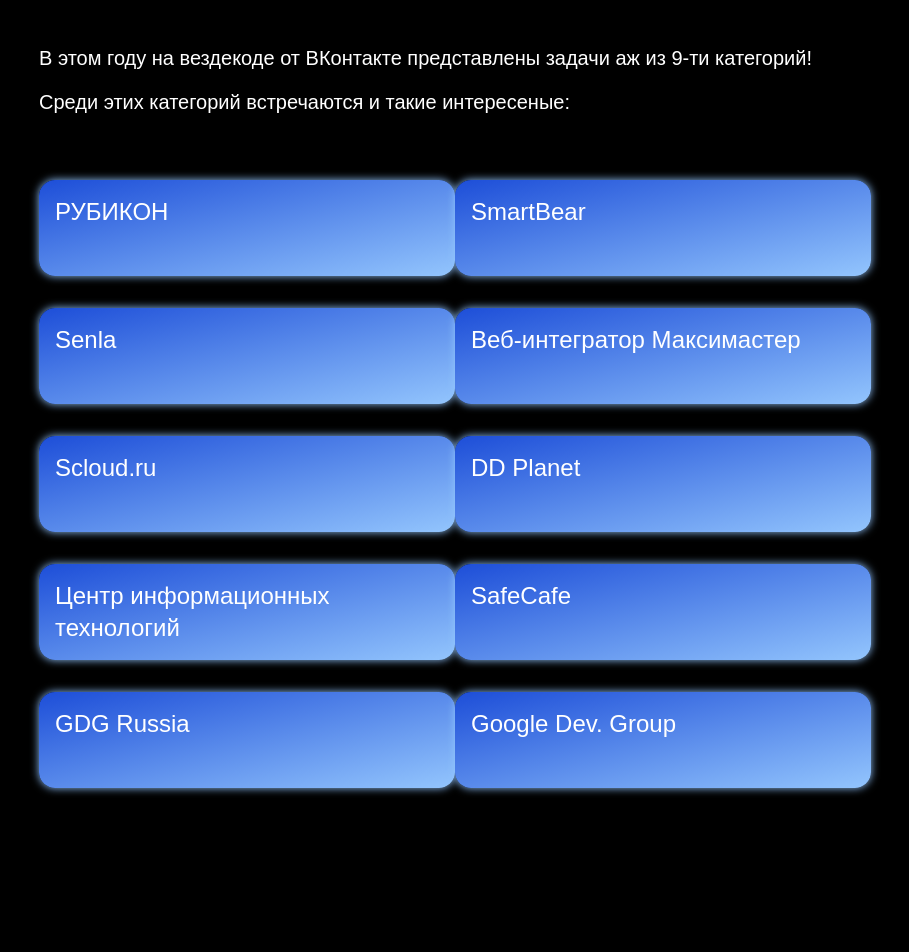
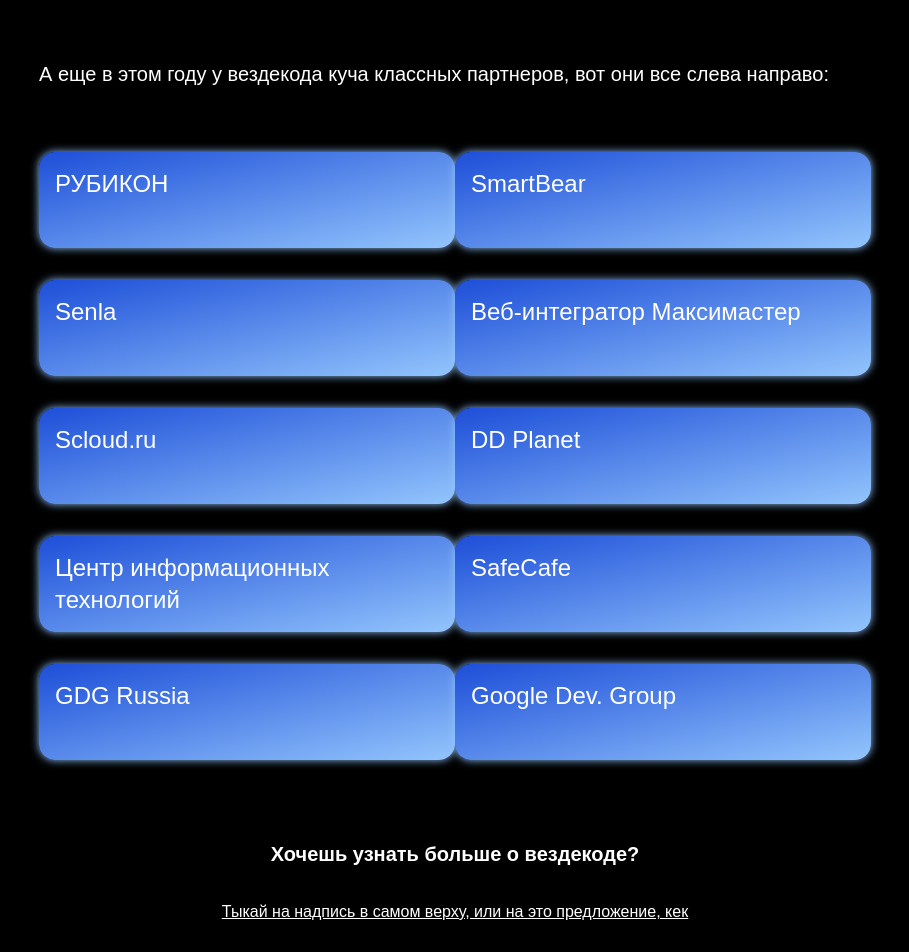
Before and after one commit to talkenson/vezdekod-21-miniapps, a React (Create React App) app: page / in a window 1280 px wide. Shown: the part 700-1652 px from the top of the page, without its empty margins (185-1094 px from the left). Before the commit the page ends 1552 px from the top, so only its background shows below. Built offline with nearby package versions, Linux system fonts and the light colour scheme.

Commit message:
Finalaizing

```diff
--- a/package.json
+++ b/package.json
@@ -46,6 +46,7 @@
   },
   "devDependencies": {
     "@tailwindcss/postcss7-compat": "^2.1.2",
+    "@types/react-router-dom": "^5.1.7",
     "autoprefixer": "^9.8.6",
     "postcss": "^7.0.35",
     "prettier": "^2.2.1",
--- a/public/index.html
+++ b/public/index.html
@@ -3,12 +3,14 @@
   <head>
     <meta charset="utf-8" />
     <link rel="icon" href="%PUBLIC_URL%/favicon.ico" />
-    <meta name="viewport" content="width=device-width, initial-scale=1" />
+    <meta name="viewport" content="width=device-width, initial-scale=0.85" />
+    <!-- Chrome, Firefox OS and Opera -->
     <meta name="theme-color" content="#000000" />
-    <meta
-      name="description"
-      content="Web site created using create-react-app"
-    />
+    <!-- Windows Phone -->
+    <meta name="msapplication-navbutton-color" content="#000000" />
+    <!-- iOS Safari -->
+    <meta name="apple-mobile-web-app-status-bar-style" content="#000000" />
+    <meta name="description" content="VK Vezdekod competition landing" />
     <link rel="apple-touch-icon" href="%PUBLIC_URL%/logo192.png" />
     <!--
       manifest.json provides metadata used when your web app is installed on a
@@ -24,10 +26,10 @@
       work correctly both with client-side routing and a non-root public URL.
       Learn how to configure a non-root public URL by running `npm run build`.
     -->
-    <title>React App</title>
+    <title>Vezdekod</title>
   </head>
   <body>
-    <noscript>You need to enable JavaScript to run this app.</noscript>
+    <noscript>You probably need to enable JavaScript to run this app.</noscript>
     <div id="root"></div>
     <!--
       This HTML file is a template.
--- a/src/App.css
+++ b/src/App.css
@@ -9,9 +9,10 @@
     transform: translate(-2rem);
 }
 
-.description {
+.content {
     width: fit-content;
 }
+
 
 .vk-logo {
     transform: translate(10rem, 0.25rem);
--- a/src/App.tsx
+++ b/src/App.tsx
@@ -2,51 +2,62 @@
 import './App.css'
 import vk_logo from './assets/svg/vk_light.svg'
 import Card from './components/Card/Card'
+import { useHistory } from 'react-router-dom'
 
-function App() {
+const App = () => {
   return (
     <div className="mx-auto text-center App">
-      <div className="relative mx-auto mt-16 mb-16 flex flex-col justify-center items-center select-none">
+      <a href={'https://vk.com/vezdekod'}>
+        <div className="relative mx-auto mt-16 mb-16 flex flex-col justify-center items-center select-none cursor-pointer">
           <div className="vezdekod-text text-white z-30 text-6xl font-medium font-light">
             вездекод
           </div>
           <div className="z-10 underliner" />
           <img src={vk_logo} className="absolute vk-logo z-30" />
         </div>
+      </a>
+      <div className="content mx-auto w-full max-w-lg lg:max-w-5xl">
         <div className="description text-white text-left mx-auto text-xl px-6">
           <p className="font-medium">
-          В этом году на <code>Вездекоде</code> от ВКонтакте представлены задачи
-          аж из 9-ти категорий!
+            В этом году на <code>Вездекоде</code> от ВКонтакте представлены
+            задачи аж из 9-ти категорий!
           </p>
           <p className="font-normal mt-4">
             Среди этих категорий встречаются такие особо интересеные как:
           </p>
-        <div className="grid grid-cols-1 lg:grid-cols-2 mt-12 mb-12">
+          <div className="w-full w-4 grid grid-cols-1 lg:grid-cols-2 mt-12 mb-12">
             {[
               'VK Mini Apps',
               'Мобильная разработка',
               'Робототехника',
               'Информационная безопасность',
             ].map((v, i) => (
-            <Card title={v} number={i} />
+              <Card title={v} number={i} key={i} />
+            ))}
+          </div>
+          <p className="font-medium mt-16">
+            А еще в этом году у <code>Вездекода</code> куча классных партнеров,
+            вот они все слева направо:
+          </p>
+          <div className="w-full w-4 grid grid-cols-1 lg:grid-cols-2 mt-12 mb-12">
+            {'РУБИКОН, SmartBear, Senla, Веб-интегратор Максимастер, Scloud.ru, DD Planet, Центр информационных технологий, SafeCafe, GDG Russia, Google Dev. Group'
+              .split(',')
+              .map((v, i) => (
+                <Card title={v} number={2} variant={'mini'} key={i} />
               ))}
           </div>
         </div>
-      <div className="description text-white text-left mx-auto text-xl px-6">
-        <p className="font-medium">
-          В этом году на <code>Вездекоде</code> от ВКонтакте представлены задачи
-          аж из 9-ти категорий!
+        <p className="mt-16 text-xl font-bold">
+          Хочешь узнать больше о вездекоде?
         </p>
-        <p className="font-normal mt-4">
-          Среди этих категорий встречаются и такие интересеные:
+        <p className="font-medium mt-4 mb-16 p-4 underline">
+          <a href={'https://vk.com/vezdekod'}>
+            Тыкай на надпись в самом верху, или на это предложение, кек
+          </a>
         </p>
-        <div className="grid grid-cols-1 lg:grid-cols-2 mt-12 mb-12">
-          {'РУБИКОН, SmartBear, Senla, Веб-интегратор Максимастер, Scloud.ru, DD Planet, Центр информационных технологий, SafeCafe, GDG Russia, Google Dev. Group'
-            .split(',')
-            .map((v) => (
-              <Card title={v} number={2} variant={'mini'} />
-            ))}
-        </div>
+        <p className="font-light mt-4 mb-8">
+          <a href={'https://github.com/talkiiing'}>/talkiiing, 2021</a>
+        </p>
       </div>
     </div>
   )
--- a/src/components/Card/Card.tsx
+++ b/src/components/Card/Card.tsx
@@ -13,20 +13,11 @@
   number: number
   variant?: string
 }) => {
-  const [style, setStyle] = useState('')
-
-  useEffect(() => {
-    setStyle(styles[vals[number]])
-  }, [])
-
-  useEffect(() => {
-    console.log(style)
-  }, [style])
 
   return (
     <div
       className={`relative m-4 mx-auto rounded-2xl card bg-gradient-to-tl
-      cursor-pointer select-none hover:shadow ${styles.card} ${style} ${
+      cursor-pointer select-none hover:shadow ${styles.card} ${styles[vals[number]]} ${
         styles[variant || 'extended']
       }`}
     >
```
Also changed, not shown: 1 other file (tests, documents, lock files or other folders). Lines whose indentation alone changed are shown as unchanged.
